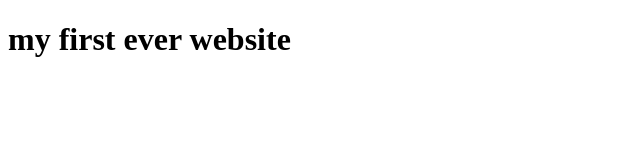
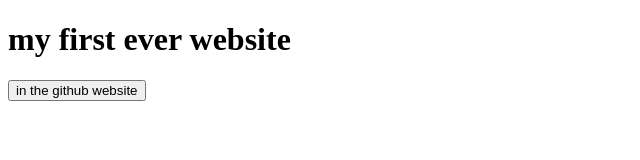
Before and after one commit to sakib-montasir/another-new-website, a plain HTML site: page index.html in a window 1280 px wide. Shown: the whole page, without its empty margins (0-640 px from the left). Drawn offline with Linux system fonts and the light colour scheme.

Commit message:
Update index.html

```diff
--- a/index.html
+++ b/index.html
@@ -7,5 +7,6 @@
 </head>
 <body>
     <h1>my first ever website</h1>
+    <button> in the github website</button>
 </body>
 </html>
```
